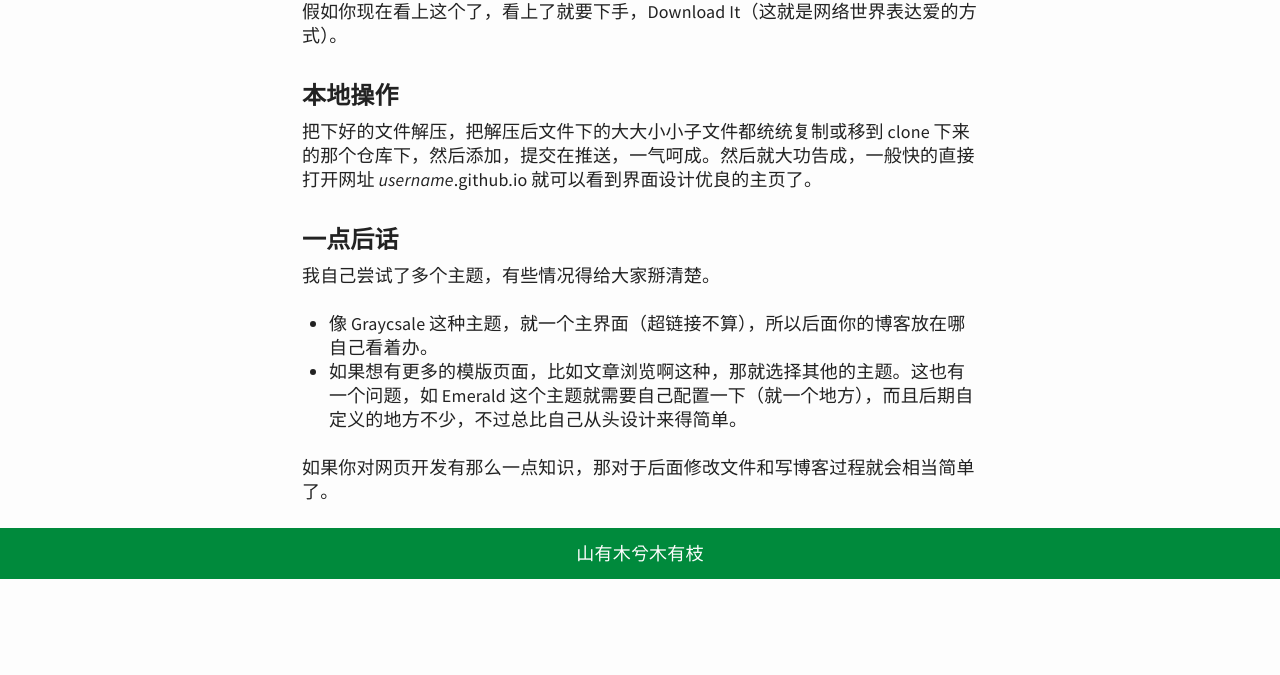
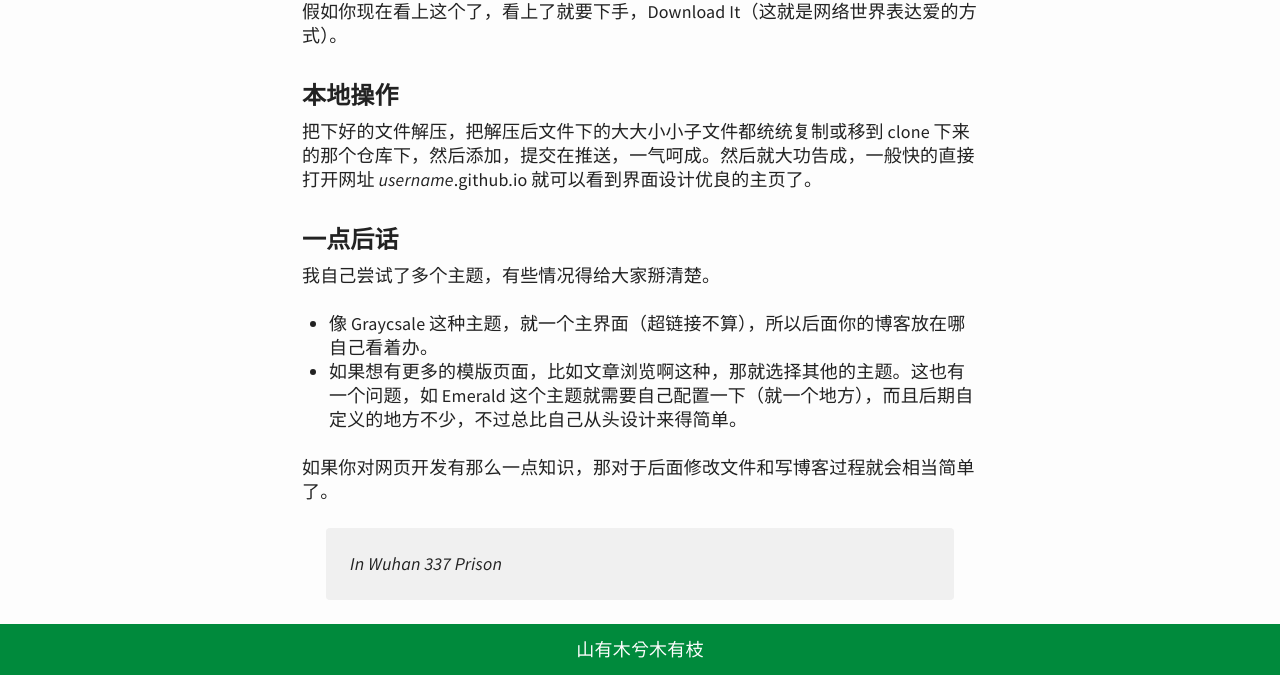
Before and after one commit to bitchild/bitchild.github.io, a Jekyll site: the page built from _posts/2015-8-11-最快的方式部署-Github-Page+Jekyll.md, in a window 1280 px wide and 900 px high, scrolled down 1509 px, cut to the strip 225-900 px from the top of the window. Built offline with Jekyll 4.4.1, drawn with Linux system fonts in a browser that asks for light colours; before the commit the page ends 2313 px from its top, so only the background shows below that.

Commit message:
Update 2015-8-11-最快的方式部署-Github-Page+Jekyll.md

```diff
--- a/_posts/2015-8-11-最快的方式部署-Github-Page+Jekyll.md
+++ b/_posts/2015-8-11-最快的方式部署-Github-Page+Jekyll.md
@@ -1,6 +1,7 @@
 ---
 title: 最快的方式部署 Github Page+Jekyll
 ---
+
 ### 论技术开放人员的设计修养
 当然，这篇小文不是 From Scratch。既然是技术博客，那怎么也得对相关技术了解。少说也要会 GitHub 的基本操作。以我来说，我又不是专职搞网页开发的，什么 JS，CSS啊，一概不懂，唯一就是 html 会基础，如果要我设计自己的网页，嗯，就是[这样](http://wi-cuckoo.github.io/)：
 ![main page](http://d.pcs.baidu.com/thumbnail/72a6c056617fa323618886182244b5ee?fid=1110863153-250528-1122674633639037&time=1439294400&sign=FDTAER-DCb740ccc5511e5e8fedcff06b081203-VC2jamWk6yIVZThrOs6yQDK1knc%3D&rt=sh&expires=2h&r=173167451&sharesign=unknown&size=c710_u500&quality=100)
@@ -38,3 +39,5 @@ title: 最快的方式部署 Github Page+Jekyll
 - 如果想有更多的模版页面，比如文章浏览啊这种，那就选择其他的主题。这也有一个问题，如 Emerald 这个主题就需要自己配置一下（就一个地方），而且后期自定义的地方不少，不过总比自己从头设计来得简单。
 
 如果你对网页开发有那么一点知识，那对于后面修改文件和写博客过程就会相当简单了。
+
+> In Wuhan 337 Prison
```
